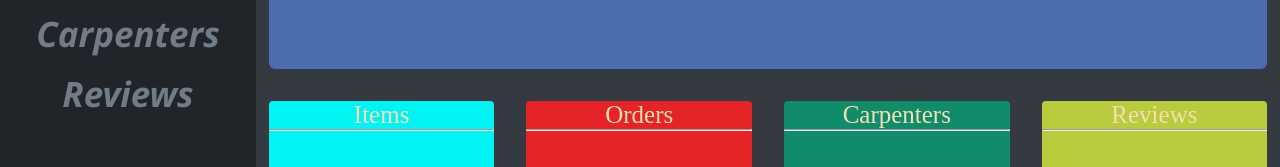
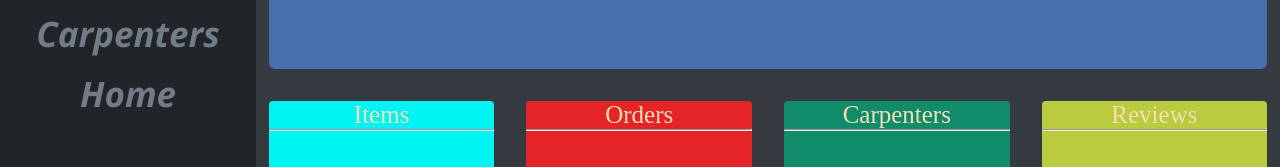
Before and after one commit to Ndigithe-john/CarpentryConnect, a React (Create React App) app in the folder frontend/: page /dashboard in a window 1280 px wide. Shown: the part 213-380 px from the top of the page. Built offline with nearby package versions, Linux system fonts and the light colour scheme.

Commit message:
added the path to returning home

```diff
--- a/frontend/src/components/DashBoard/DashBoardAside.js
+++ b/frontend/src/components/DashBoard/DashBoardAside.js
@@ -56,7 +56,11 @@ const DashBoardAside = () => {
         <h3>Carpenters</h3>
       </div>
       <div className="about_orders">
-        <h3>Reviews</h3>
+        <h3>
+          <Link to="/home" style={{ textDecoration: "none", color: "#717c87" }}>
+            Home
+          </Link>
+        </h3>
       </div>
     </div>
   );
```
